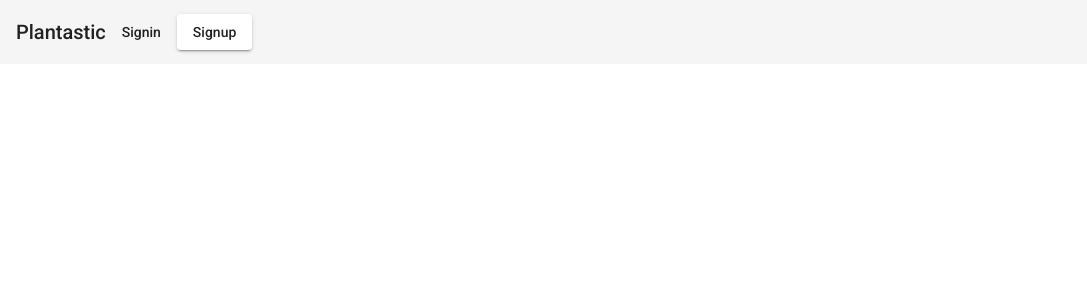
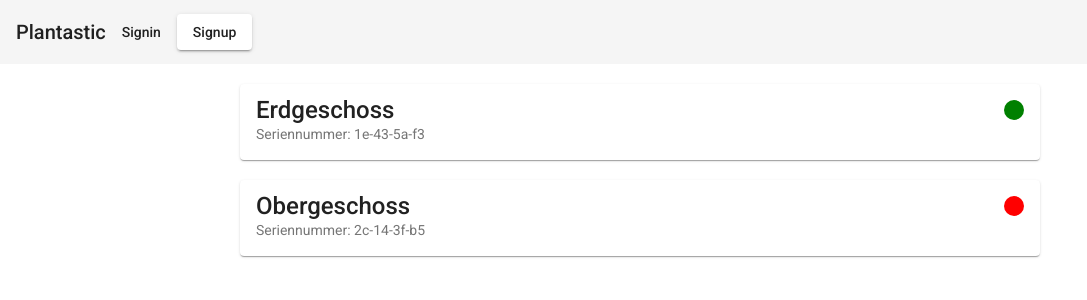
Before and after one commit to ClementsWagner/Plantastic3.0, an Angular app in the folder Webclient/Plantastic-Webclient/: page /HomeStation in a window 1280 px wide. Before the commit this address led to /. Shown: the top 300 px of the page, without its empty margins (0-1087 px from the left). Built offline with nearby package versions, Linux system fonts and the light colour scheme.

Commit message:
Added UI prototype for the homestation view

```diff
--- a/Webclient/Plantastic-Webclient/src/app/app-routing.module.ts
+++ b/Webclient/Plantastic-Webclient/src/app/app-routing.module.ts
@@ -2,11 +2,13 @@ import { NgModule } from '@angular/core';
 import { RouterModule, Routes } from '@angular/router';
 import { LogInComponent } from "./components/log-in/log-in.component";
 import { RegisterComponent } from "./components/register/register.component";
+import { HomeStationComponent} from "./components/home-station/home-station.component";
 
 const routes: Routes = [
   { path: '', pathMatch: 'full', redirectTo: 'login' },
   { path: 'login', component: LogInComponent },
-  { path: 'register', component: RegisterComponent }
+  { path: 'register', component: RegisterComponent },
+  { path: 'HomeStation', component: HomeStationComponent}
 ];
 
 @NgModule({
--- a/Webclient/Plantastic-Webclient/src/app/app.module.ts
+++ b/Webclient/Plantastic-Webclient/src/app/app.module.ts
@@ -8,6 +8,7 @@ import { AngularMaterialModule } from "./angular-material.module";
 import { LogInComponent } from './components/log-in/log-in.component';
 import { RegisterComponent } from './components/register/register.component';
 import { HomeStationComponent } from './components/home-station/home-station.component';
+import { PlantViewComponent } from './components/plant-view/plant-view.component';
 
 
 @NgModule({
@@ -16,6 +17,7 @@ import { HomeStationComponent } from './components/home-station/home-station.com
     LogInComponent,
     RegisterComponent,
     HomeStationComponent,
+    PlantViewComponent,
   ],
   entryComponents: [
     LogInComponent
--- a/Webclient/Plantastic-Webclient/src/app/components/home-station/home-station.component.css
+++ b/Webclient/Plantastic-Webclient/src/app/components/home-station/home-station.component.css
@@ -0,0 +1,25 @@
+.home-station-card{
+  width: 60%;
+  margin-top: 20px;
+  margin-left:auto;
+  margin-right:auto;
+  cursor: pointer;
+}
+
+.active-dot{
+  background-color: green;
+  height: 20px;
+  width: 20px;
+  border-radius: 50%;
+  display: inline-block;
+  float:right;
+}
+
+.inactive-dot{
+  background-color: red;
+  height: 20px;
+  width: 20px;
+  border-radius: 50%;
+  display: inline-block;
+  float:right;
+}
--- a/Webclient/Plantastic-Webclient/src/app/components/home-station/home-station.component.html
+++ b/Webclient/Plantastic-Webclient/src/app/components/home-station/home-station.component.html
@@ -1 +1,10 @@
-<p>home-station works!</p>
+<ng-template ngFor let-homeStation [ngForOf]="homeStations">
+  <mat-card class="home-station-card">
+    <mat-card-title>
+      {{ homeStation.name }}
+      <span *ngIf="homeStation.active" class="active-dot"></span>
+      <span *ngIf="!homeStation.active" class="inactive-dot"></span>
+    </mat-card-title>
+    <mat-card-subtitle>Seriennummer: {{ homeStation.serialnumber }}</mat-card-subtitle>
+  </mat-card>
+</ng-template>
--- a/Webclient/Plantastic-Webclient/src/app/components/home-station/home-station.component.ts
+++ b/Webclient/Plantastic-Webclient/src/app/components/home-station/home-station.component.ts
@@ -1,15 +1,18 @@
 import { Component, OnInit } from '@angular/core';
+import {homeStation} from "../../models/home-station";
 
 @Component({
   selector: 'app-home-station',
   templateUrl: './home-station.component.html',
   styleUrls: ['./home-station.component.css']
 })
-export class HomeStationComponent implements OnInit {
+export class HomeStationComponent {
 
-  constructor() { }
+  public homeStations: homeStation[] = [new homeStation("Erdgeschoss", "1e-43-5a-f3"), new homeStation("Obergeschoss", "2c-14-3f-b5")];
 
-  ngOnInit(): void {
+  constructor() {
+
+    this.homeStations[0].active=true;
   }
 
 }
--- a/Webclient/Plantastic-Webclient/src/app/components/log-in/log-in.component.html
+++ b/Webclient/Plantastic-Webclient/src/app/components/log-in/log-in.component.html
@@ -8,6 +8,6 @@
     <mat-form-field>
       <input matInput placeholder="Password"type="password">
     </mat-form-field><br/>
-    <button mat-raised-button color="primary" style="margin-right:5px;">Login</button>
+    <button mat-raised-button color="primary" style="margin-right:5px;" routerLink="/HomeStation">Login</button>
   </mat-card-content>
 </mat-card>
--- /dev/null
+++ b/Webclient/Plantastic-Webclient/src/app/components/plant-view/plant-view.component.html
@@ -0,0 +1 @@
+<p>plant-view works!</p>
--- /dev/null
+++ b/Webclient/Plantastic-Webclient/src/app/components/plant-view/plant-view.component.ts
@@ -0,0 +1,15 @@
+import { Component, OnInit } from '@angular/core';
+
+@Component({
+  selector: 'app-plant-view',
+  templateUrl: './plant-view.component.html',
+  styleUrls: ['./plant-view.component.css']
+})
+export class PlantViewComponent implements OnInit {
+
+  constructor() { }
+
+  ngOnInit(): void {
+  }
+
+}
--- /dev/null
+++ b/Webclient/Plantastic-Webclient/src/app/models/home-station.ts
@@ -0,0 +1,31 @@
+export class homeStation{
+
+  private _active: boolean;
+  private _name: string;
+  readonly _serialnumber: string
+
+  constructor(name: string, serialnumber: string) {
+    this._name = name;
+    this._serialnumber = serialnumber;
+    this._active = false;
+  }
+
+  get active(): boolean {
+    return this._active;
+  }
+
+  set active(value: boolean) {
+    this._active = value;
+  }
+
+  get serialnumber(): string {
+    return this._serialnumber;
+  }
+  get name(): string {
+    return this._name;
+  }
+
+  set name(value: string) {
+    this._name = value;
+  }
+}
```
Also changed, not shown: Webclient/Plantastic-Webclient/src/app/components/plant-view/plant-view.component.css (added), 1 other file (tests, documents, lock files or other folders).
